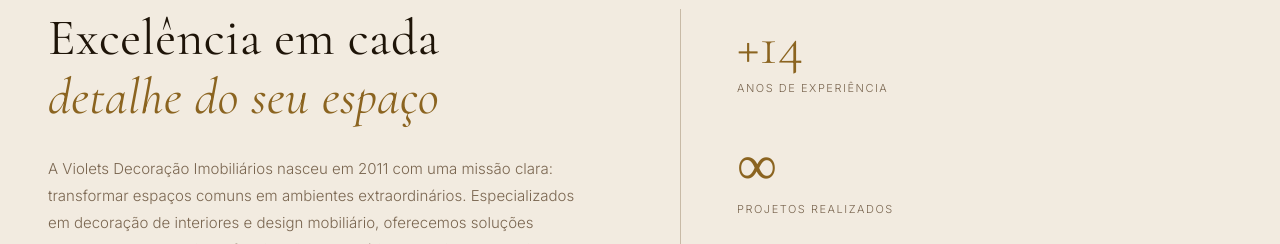
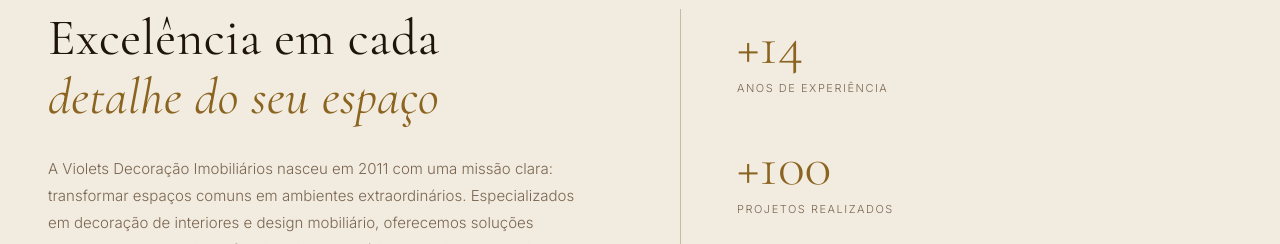
Before and after one commit to joaolopes53/violets, a React (Vite) app: page / in a window 1280 px wide. Shown: the part 980-1224 px from the top of the page. Built offline with nearby package versions, Linux system fonts and the light colour scheme.

Commit message:
feat: update project count statistic and replace logo assets

```diff
--- a/src/pages/Home.jsx
+++ b/src/pages/Home.jsx
@@ -220,7 +220,7 @@
                 <span className="stat__label">Anos de experiência</span>
               </div>
               <div className="stat">
-                <span className="stat__num">∞</span>
+                <span className="stat__num">+100</span>
                 <span className="stat__label">Projetos realizados</span>
               </div>
               <div className="stat">
```
